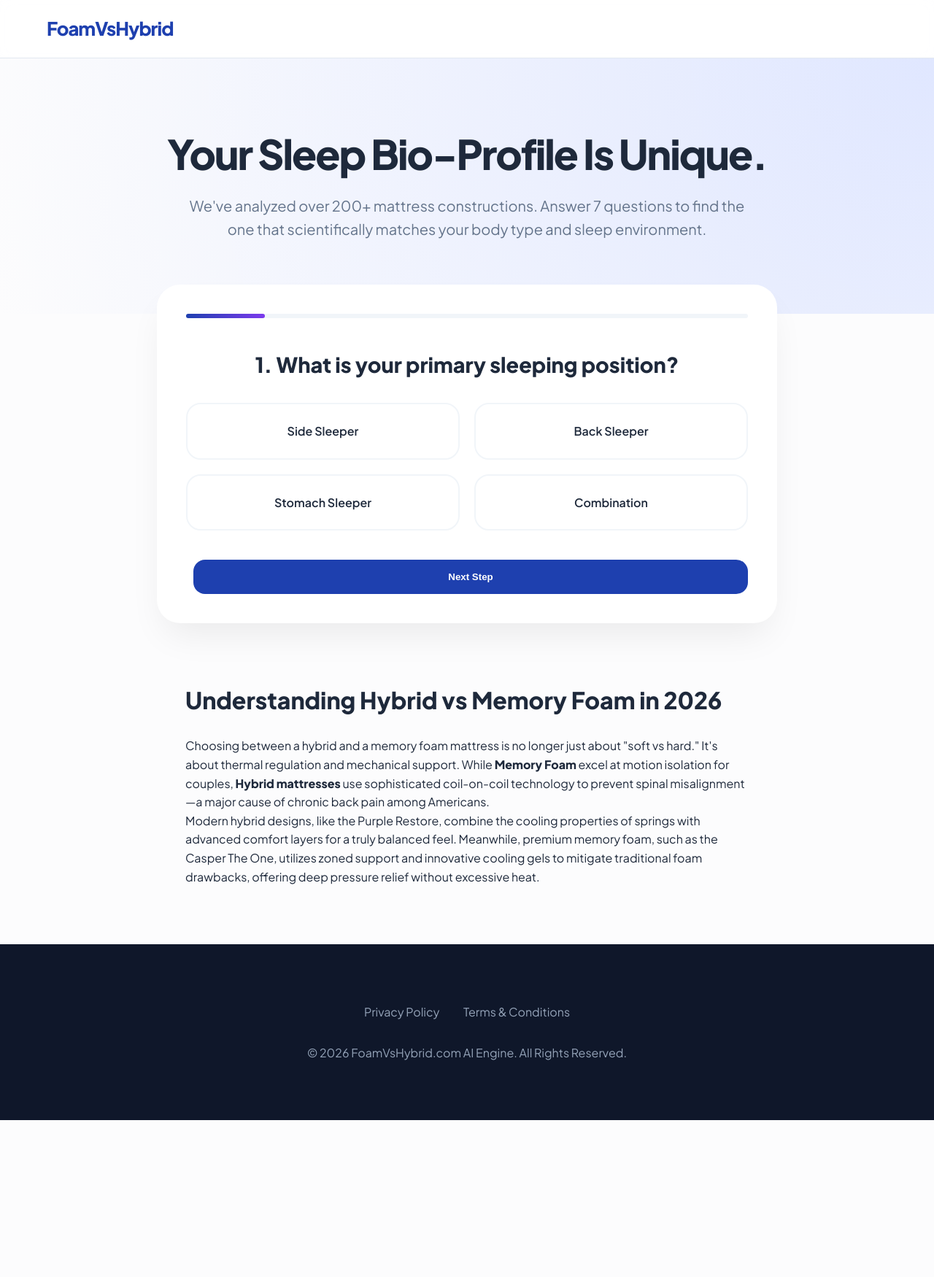
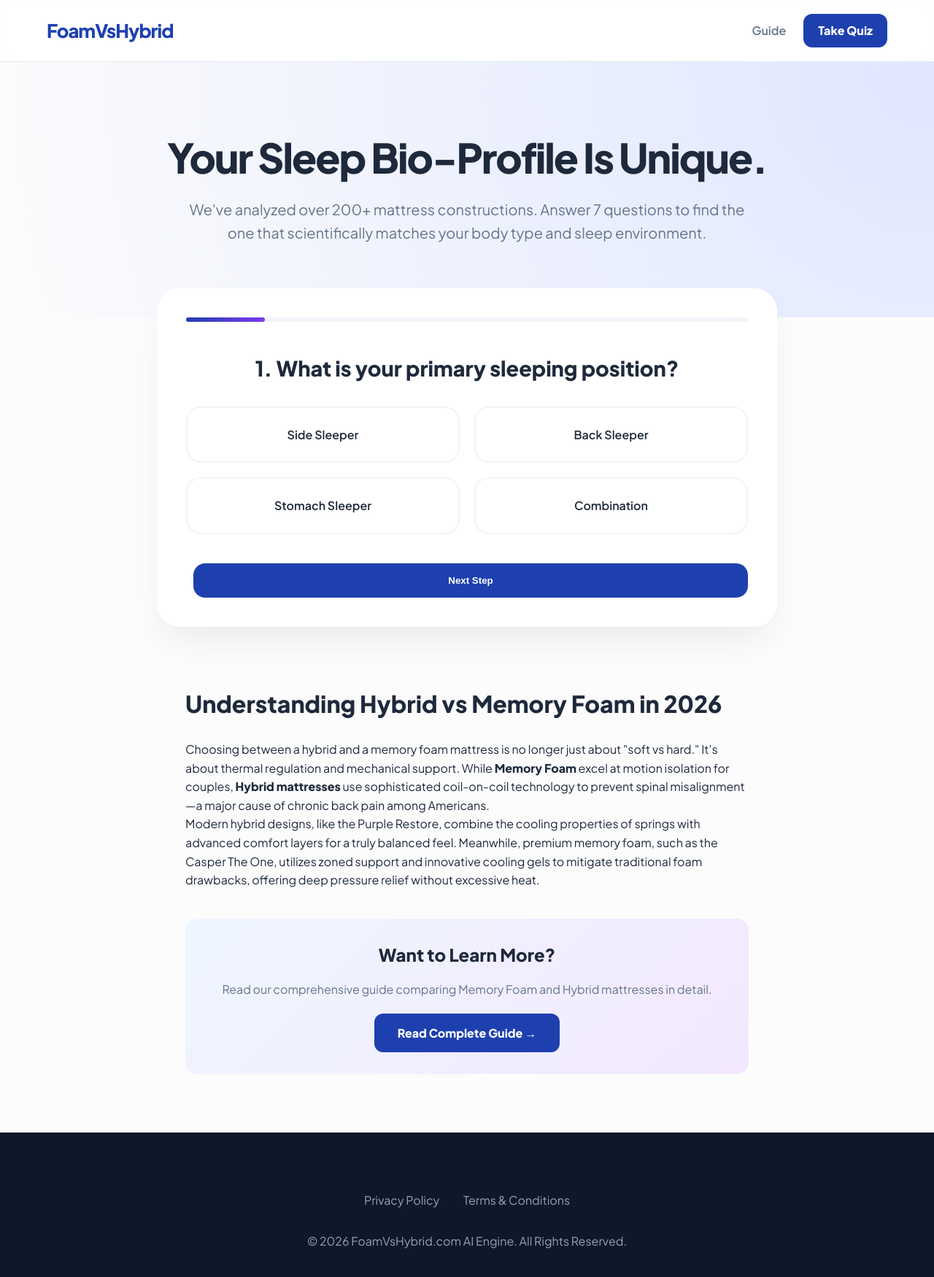
Before and after one commit to albertq-stack/mattress-tool, a plain HTML site: page index.html in a window 1280 px wide. Shown: the whole page at 73% size. Before the commit the page ends 1535 px from the top, so only its background shows below. Drawn offline with nearby package versions, Linux system fonts and the light colour scheme.

Commit message:
Update index.html

```diff
--- a/index.html
+++ b/index.html
@@ -165,7 +165,11 @@
 <body>
 
 <nav>
-    <a href="#" class="logo">FoamVsHybrid</a>
+    <a href="/" class="logo">FoamVsHybrid</a>
+    <div style="display: flex; gap: 24px; align-items: center;">
+        <a href="/guide" style="color: var(--secondary); text-decoration: none; font-weight: 600; transition: color 0.2s;">Guide</a>
+        <a href="/" style="background: var(--primary); color: white; padding: 10px 20px; border-radius: 12px; text-decoration: none; font-weight: 700; transition: background 0.2s;">Take Quiz</a>
+    </div>
 </nav>
 
 <header class="hero">
@@ -296,6 +300,11 @@
     <h2 style="font-size: 2rem; margin-bottom: 24px;">Understanding Hybrid vs Memory Foam in 2026</h2>
     <p>Choosing between a hybrid and a memory foam mattress is no longer just about "soft vs hard." It's about thermal regulation and mechanical support. While <strong>Memory Foam</strong> excel at motion isolation for couples, <strong>Hybrid mattresses</strong> use sophisticated coil-on-coil technology to prevent spinal misalignment—a major cause of chronic back pain among Americans.</p>
     <p>Modern hybrid designs, like the Purple Restore, combine the cooling properties of springs with advanced comfort layers for a truly balanced feel. Meanwhile, premium memory foam, such as the Casper The One, utilizes zoned support and innovative cooling gels to mitigate traditional foam drawbacks, offering deep pressure relief without excessive heat.</p>
+    <div style="margin-top: 40px; padding: 30px; background: linear-gradient(135deg, #eff6ff 0%, #f3e8ff 100%); border-radius: 16px; text-align: center;">
+        <h3 style="font-size: 1.5rem; margin-bottom: 16px; color: #1e293b;">Want to Learn More?</h3>
+        <p style="margin-bottom: 20px; color: #64748b;">Read our comprehensive guide comparing Memory Foam and Hybrid mattresses in detail.</p>
+        <a href="/guide" style="background: var(--primary); color: white; padding: 14px 32px; border-radius: 12px; text-decoration: none; font-weight: 700; display: inline-block; transition: all 0.2s;">Read Complete Guide →</a>
+    </div>
 </section>
 
 <footer>
```
